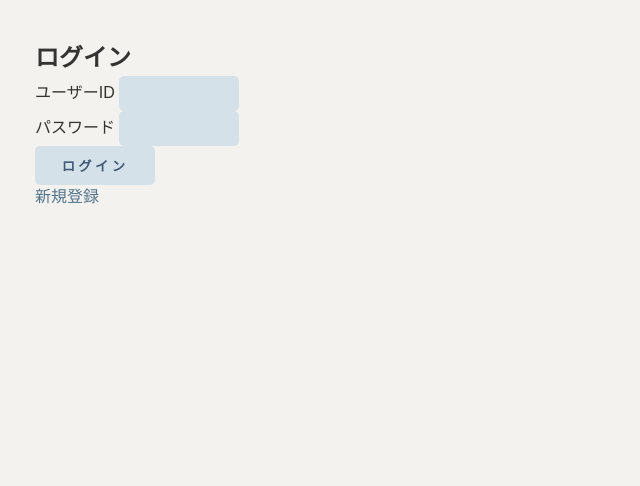
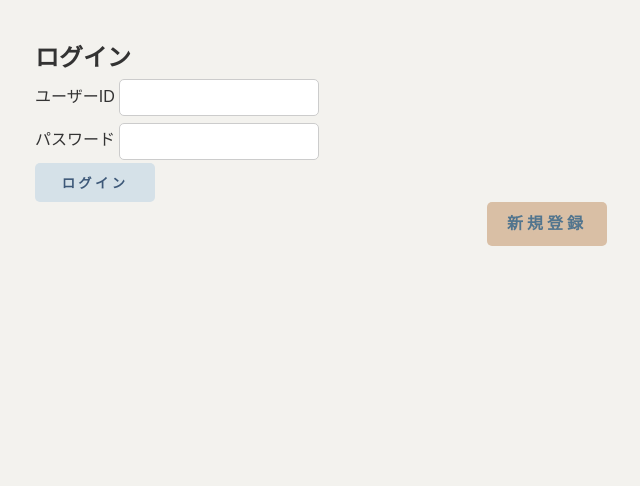
Before and after one commit to MiryuuFurukawa/team1, a PHP site: page / in a window 1280 px wide. Shown: the part 180-666 px from the top of the page, without its empty margins (93-733 px from the left). Run offline with PHP 8.4, Linux system fonts and the light colour scheme.

Commit message:
ｃｓｓ更新など～急な仲違い、そして解消～

```diff
--- a/style.css
+++ b/style.css
@@ -9,6 +9,7 @@
 カード　：#FFF
 ボタン　：#D5E1E8
 削除　　：#D9A5A5
+アクセント：#D9BFA5
 */
 
 html {
@@ -50,8 +51,18 @@ a:active {
     text-decoration: none;
 }
 
+/* 入力欄とパスワード */
+input[type="text"],
+input[type="password"] {
+    width: 200px;
+    margin: 0.2rem auto;
+    padding: 10px;
+    border: 1px solid #CCC;
+    border-radius: 5px;
+}
+
 /* ボタン */
-input {
+input[type="submit"] {
     color: #3D5878;
     text-align: center;
     font-weight: 600;
@@ -120,9 +131,51 @@ h2 {
     margin: 0;
 }
 
+/* 登録・ログインフォーム */
+.form-container {
+    background-color: #FFF;
+    border-radius: 10px;
+    padding: 30px;
+    margin-bottom: 20px;
+}
+
+.userAdd {
+    color: #3D5878;
+    text-align: center;
+    font-weight: 600;
+    padding: 10px;
+    margin: 0 auto;
+    border: none;
+    cursor: pointer;
+    background-color: #D9BFA5;
+    width: 120px;
+    border-radius: 5px;
+    letter-spacing: 0.25em;
+}
+
 /* 質問詳細 */
 .answer-container {
-    margin-left: 20px;
+    margin-left: 50px;
+}
+
+/* 質問・回答・編集入力用テキストエリア */
+
+.edit-form label {
+    display: block;
+    width: 100%;
+    max-width: 600px;
+    margin: 0 auto;
+    text-align: left;
+    font-weight: 600;
+}
+
+.edit-form textarea {
+    display: block;
+    width: 100%;
+    max-width: 600px;
+    height: 100px;
+    margin: 20px auto;
+    padding: 10px;
 }
 
 /* 質問画面一覧 */
```
Also changed, not shown: questions.php (+4 -4 lines).
